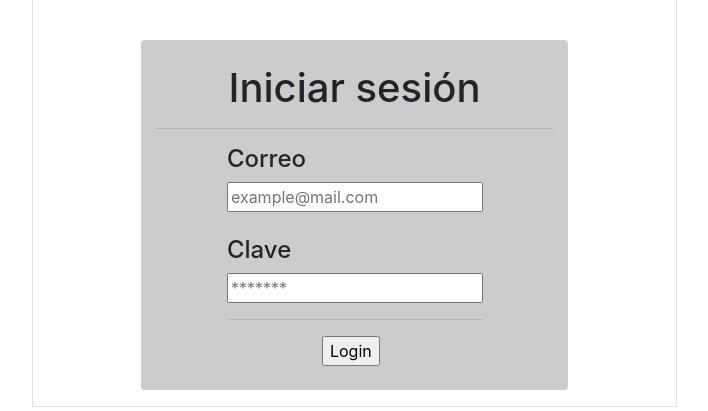
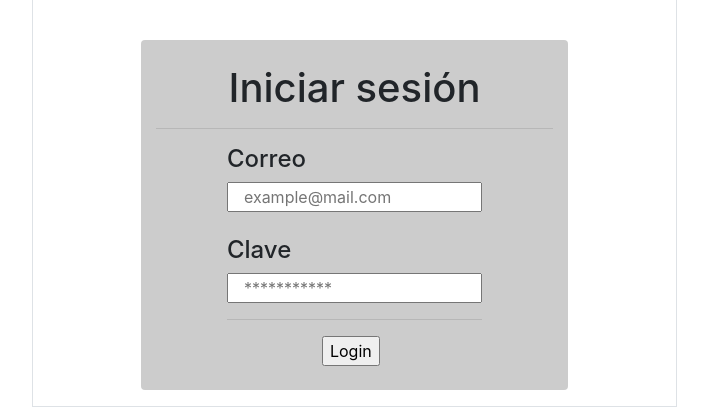
Before and after one commit to Cesar-Morales/software-project-2020, a Flask app: page /iniciar_sesion in a window 1280 px wide. Shown: the part 87-498 px from the top of the page, without its empty margins (276-984 px from the left). Run offline with Flask 2, Linux system fonts and the light colour scheme; parts of the project's set-up code (start-up, migrations or seed data) failed here and were passed over; some libraries are stand-ins or nearby versions.

Commit message:
refactoring

```diff
--- a/app/templates/auth/login.html
+++ b/app/templates/auth/login.html
@@ -15,9 +15,9 @@
         <div class="col-lg-8 col-md-6 col-sm-8 col-8">
           <form action="{{ url_for('auth_authenticate') }}" class="mb-4" method="POST">
             <h4>Correo</h4>
-            <input class="" name="email" placeholder="example@mail.com" required/>
+            <input class="col-12" name="email" placeholder="example@mail.com" required/>
             <h4 class="mt-4">Clave</h4>
-            <input type="password" name="password" placeholder="*******" required/>
+            <input class="col-12" type="password" name="password" placeholder="***********" required/>
             <hr>
             <div class="row">
                 <div class="col-4"></div>
```
Also changed, not shown: app/templates/layout.html (+0 -15 lines).
